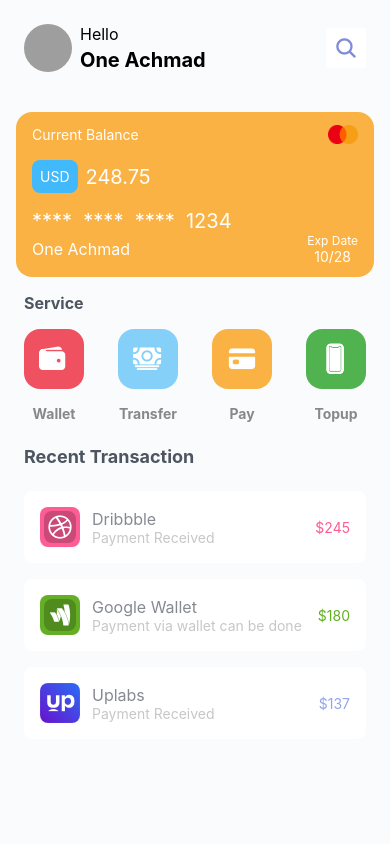
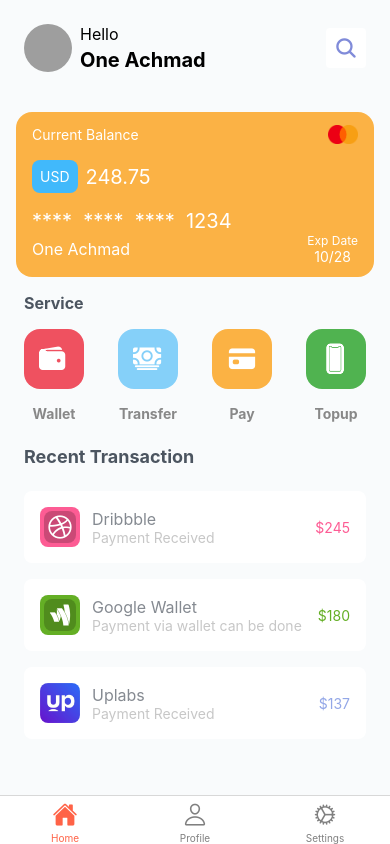
Before and after one commit to usmansbk/digital-wallet-ui, a React Native app: screen / in a window 390 px wide. Built offline with nearby package versions, Linux system fonts and the light colour scheme; grey boxes are pictures that could not be loaded.

Commit message:
Add bottom navigation

```diff
--- a/App.js
+++ b/App.js
@@ -1,14 +1,17 @@
 import React from "react";
 import { StyleSheet, View, StatusBar } from "react-native";
-import Home from "./components/Home";
+import { NavigationContainer } from "@react-navigation/native";
+import Navigator from "./components/Navigator";
 import theme from "./theme";
 
 export default function App() {
   return (
-    <View style={styles.container}>
-      <StatusBar backgroundColor={theme.background} barStyle="dark-content" />
-      <Home />
-    </View>
+    <NavigationContainer>
+      <View style={styles.container}>
+        <StatusBar backgroundColor={theme.background} barStyle="dark-content" />
+        <Navigator />
+      </View>
+    </NavigationContainer>
   );
 }
 
--- /dev/null
+++ b/components/Navigator.js
@@ -0,0 +1,60 @@
+import * as React from "react";
+import { Text, View } from "react-native";
+import { createBottomTabNavigator } from "@react-navigation/bottom-tabs";
+import { Ionicons } from "@expo/vector-icons";
+import Home from "./Home";
+
+function ProfileScreen() {
+  return (
+    <View style={{ flex: 1, justifyContent: "center", alignItems: "center" }}>
+      <Text>Profile!</Text>
+    </View>
+  );
+}
+
+function SettingsScreen() {
+  return (
+    <View style={{ flex: 1, justifyContent: "center", alignItems: "center" }}>
+      <Text>Settings!</Text>
+    </View>
+  );
+}
+
+const Tab = createBottomTabNavigator();
+
+export default function Navigator() {
+  return (
+    <Tab.Navigator
+      initialRouteName="Home"
+      screenOptions={({ route }) => ({
+        headerShown: false,
+        tabBarIcon: ({ focused, color, size }) => {
+          let iconName;
+
+          if (route.name === "Home") {
+            iconName = focused ? "home" : "home-outline";
+          } else if (route.name === "Profile") {
+            iconName = focused ? "person" : "person-outline";
+          } else if (route.name === "Settings") {
+            iconName = focused ? "cog" : "cog-outline";
+          }
+          return <Ionicons name={iconName} size={size} color={color} />;
+        },
+        tabBarActiveTintColor: "tomato",
+        tabBarInactiveTintColor: "gray",
+      })}
+    >
+      <Tab.Screen name="Home" component={Home} />
+      <Tab.Screen
+        name="Profile"
+        component={ProfileScreen}
+        options={{ headerShown: true }}
+      />
+      <Tab.Screen
+        name="Settings"
+        component={SettingsScreen}
+        options={{ headerShown: true }}
+      />
+    </Tab.Navigator>
+  );
+}
--- a/package.json
+++ b/package.json
@@ -8,6 +8,7 @@
     "eject": "expo eject"
   },
   "dependencies": {
+    "@react-navigation/bottom-tabs": "^6.0.7",
     "@react-navigation/native": "^6.0.4",
     "expo": "~42.0.1",
     "expo-status-bar": "~1.0.4",
```
Also changed, not shown: 1 other file (tests, documents, lock files or other folders).
